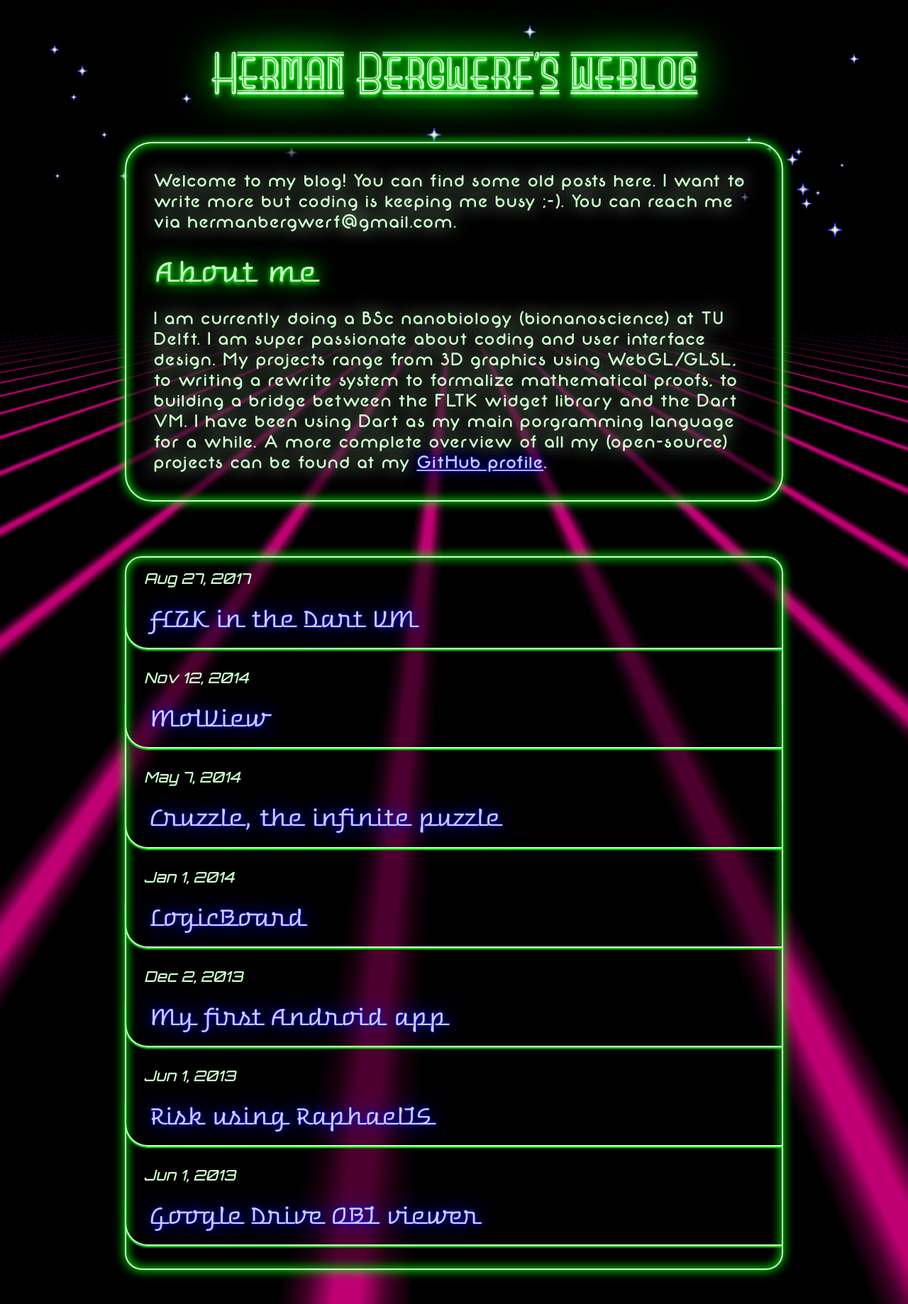
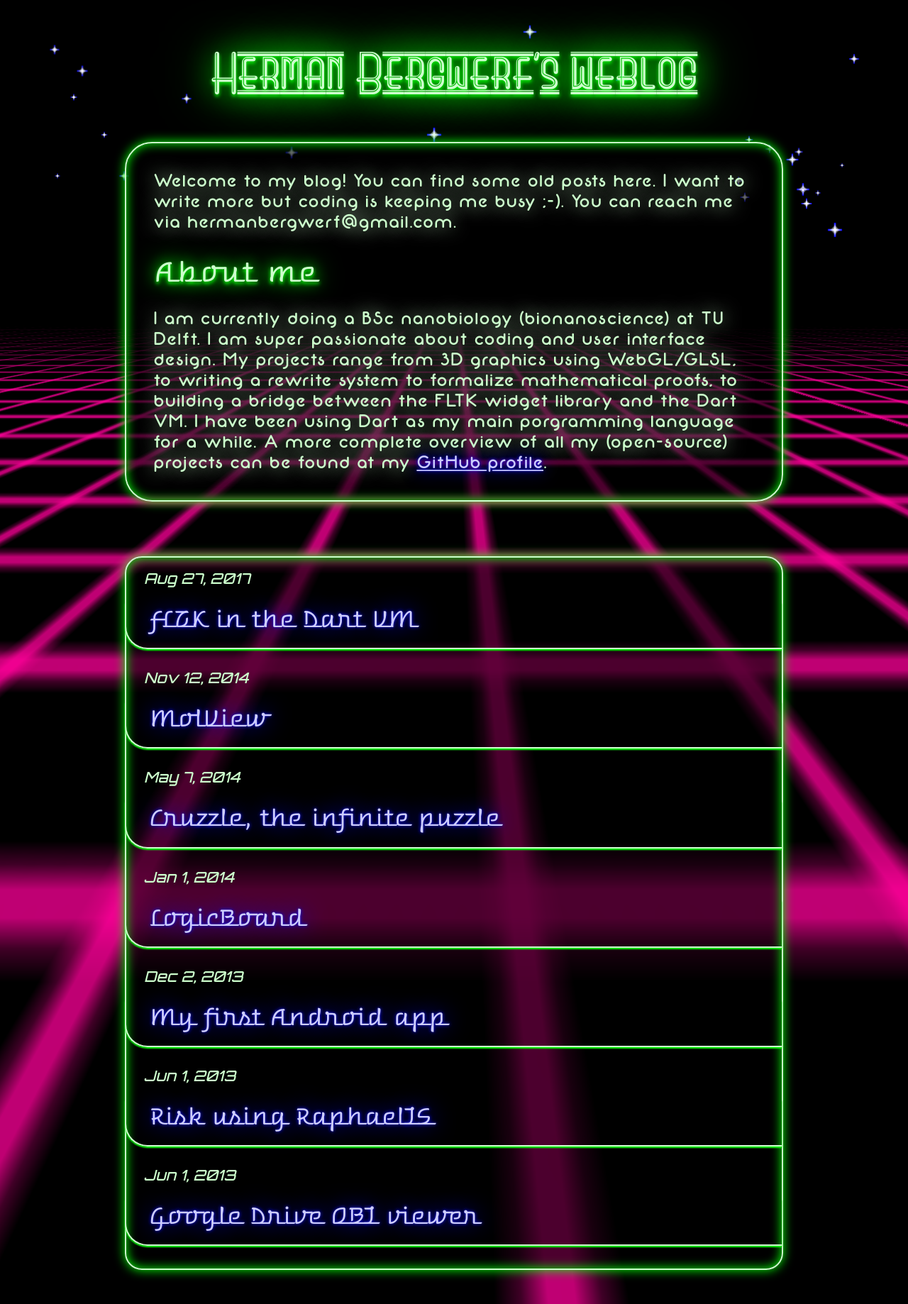
Before and after one commit to bergwerf/retro, a Jekyll site: the page built from index.md, in a window 1280 px wide. Shown: the whole page at 71% size. Built offline with Jekyll 4.4.1, drawn with Linux system fonts in a browser that asks for light colours.

Commit message:
Add small tweaks

```diff
--- a/_sass/background.scss
+++ b/_sass/background.scss
@@ -1,6 +1,7 @@
 @import 'colors';
 
 #neon-grid {
+  z-index: -2;
   position: fixed;
 
   top: 0;
@@ -22,7 +23,7 @@
       $neon-pink 10px,
       transparent 12px);
 
-  background-size: 22px, 12px;
+  background-size: 24px 14px;
 
   transform: perspective(120px) rotateX(70deg) scaleX(4) translateZ(-100px);
   //animation: grid-forward .3s infinite linear;
@@ -34,6 +35,7 @@
 }*/
 
 #neon-horizon {
+  z-index: -1;
   position: fixed;
 
   top: 0;
```
